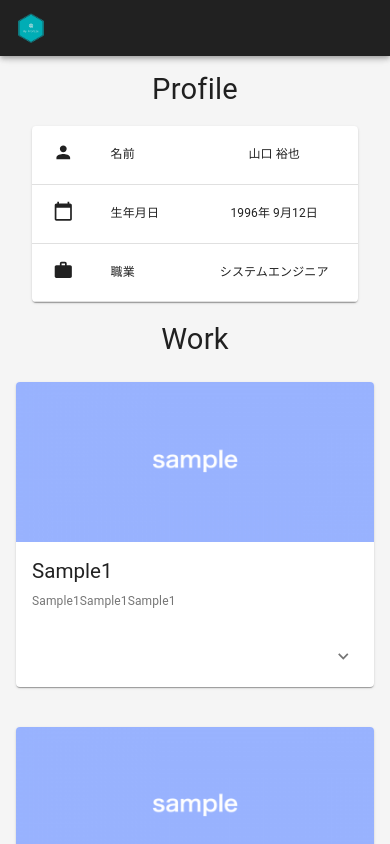
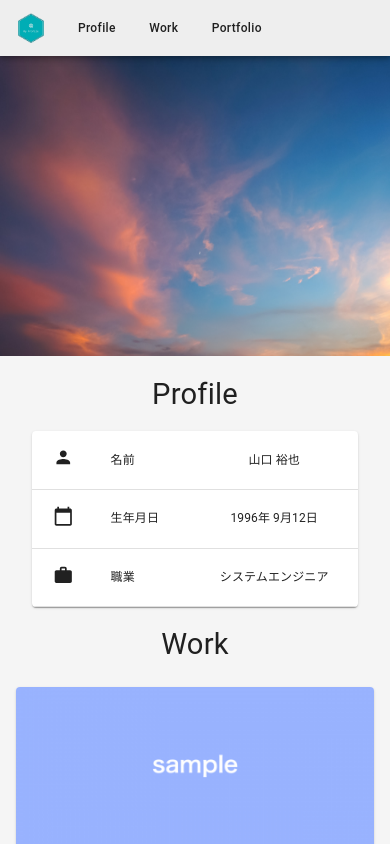
Before and after one commit to takusan64/takusan64.github.io, a React (Create React App) app: page / in a window 390 px wide. Shown: the top 844 px of the page. Built offline with nearby package versions, Linux system fonts and the light colour scheme.

Commit message:
add Nav Bar

```diff
--- a/package.json
+++ b/package.json
@@ -17,6 +17,7 @@
     "react": "^17.0.2",
     "react-dom": "^17.0.2",
     "react-scripts": "4.0.3",
+    "react-scroll": "^1.8.2",
     "typescript": "^4.1.2",
     "web-vitals": "^1.0.1"
   },
@@ -45,5 +46,8 @@
       "last 1 firefox version",
       "last 1 safari version"
     ]
+  },
+  "devDependencies": {
+    "@types/react-scroll": "^1.8.2"
   }
 }
--- a/src/components/ContentCards.tsx
+++ b/src/components/ContentCards.tsx
@@ -25,7 +25,10 @@ const ContentCards: React.FC<ContentProps> = ({content}) => {
             <></>
           ) : (
             <Grid item xs={12}>
-              <Typography variant="h4" align="center">
+              <Typography variant="h4"
+              align="center"
+              id={"#" + content.title}
+            >
                 {content.title}
               </Typography>
             </Grid>
@@ -34,7 +37,7 @@ const ContentCards: React.FC<ContentProps> = ({content}) => {
             if (content.content_card) {
               const cards = content.content_card.map((content_card, i) => {
                 return (
-                  <Grid item xs={12} sm={4} className={classes.gridItem}  key={i}>
+                  <Grid item xs={12} sm={6} md={4} className={classes.gridItem}  key={i}>
                     <ContentCard content_card={content_card} />
                   </Grid>
                 )
--- a/src/components/ContentTable.tsx
+++ b/src/components/ContentTable.tsx
@@ -1,5 +1,5 @@
 import React from 'react';
-import { makeStyles , createStyles} from '@material-ui/styles'
+import { makeStyles, createStyles } from '@material-ui/styles'
 import { Theme } from '@material-ui/core/styles/createMuiTheme'
 import {
   Table,
@@ -17,7 +17,7 @@ import PersonIcon from '@material-ui/icons/Person'
 import WorkIcon from '@material-ui/icons/Work'
 import CalendarTodayIcon from '@material-ui/icons/CalendarToday'
 
-const useStyles = makeStyles((theme: Theme)  =>
+const useStyles = makeStyles((theme: Theme) =>
   createStyles({
     table: {
 
@@ -27,17 +27,17 @@ const useStyles = makeStyles((theme: Theme)  =>
 
 type IconProps = { icon: string }
 
-const Icon:React.FC<IconProps> = ({icon}) =>{
-  return(
+const Icon: React.FC<IconProps> = ({ icon }) => {
+  return (
     <>
       {(() => {
-        switch(icon){
+        switch (icon) {
           case "Person":
-            return (<PersonIcon/>)
+            return (<PersonIcon />)
           case "Work":
-            return(<WorkIcon />)
+            return (<WorkIcon />)
           case "CalendarToday":
-            return(<CalendarTodayIcon />)
+            return (<CalendarTodayIcon />)
           default:
             return <></>
         }
@@ -48,17 +48,22 @@ const Icon:React.FC<IconProps> = ({icon}) =>{
 
 type ContentProps = { content: IContent }
 
-const ContentTable: React.FC<ContentProps> = ({content}) => {
+const ContentTable: React.FC<ContentProps> = ({ content }) => {
   const classes = useStyles();
 
   return (
     <Container maxWidth="sm">
       <Grid container spacing={1} justify="center">
-          {!content.title? (
+        {!content.title ? (
           <></>
         ) : (
           <Grid item xs={12}>
-              <Typography variant="h4" gutterBottom align="center">
+            <Typography
+              variant="h4"
+              gutterBottom
+              align="center"
+              id={"#" + content.title}
+            >
               {content.title}
             </Typography>
           </Grid>
@@ -73,7 +78,7 @@ const ContentTable: React.FC<ContentProps> = ({content}) => {
                       return (
                         <TableRow key={i}>
                           <TableCell align="center">
-                              <Icon icon={content_table.icon}/>
+                            <Icon icon={content_table.icon} />
                           </TableCell>
                           <TableCell component="th" scope="row" align="left">
                             {content_table.title}
--- a/src/components/ContentTypography.tsx
+++ b/src/components/ContentTypography.tsx
@@ -1,10 +1,10 @@
 import React from 'react'
-import { makeStyles , createStyles} from '@material-ui/styles'
+import { makeStyles, createStyles } from '@material-ui/styles'
 import { Theme } from '@material-ui/core/styles/createMuiTheme'
 import { Typography, Grid, Box, Container } from '@material-ui/core'
 import { Content as IContent } from '../utils/interface'
 
-const useStyles = makeStyles((theme: Theme)  =>
+const useStyles = makeStyles((theme: Theme) =>
   createStyles({
     discription: {
       fontSize: 16,
@@ -14,23 +14,27 @@ const useStyles = makeStyles((theme: Theme)  =>
 
 type ContentProps = { content: IContent }
 
-const ContentTypography: React.FC<ContentProps> = ({content}) => {
+const ContentTypography: React.FC<ContentProps> = ({ content }) => {
   const classes = useStyles()
   return (
     <>
       <Container maxWidth="md">
         <Grid container spacing={1} justify="center">
           <Grid item xs={12}>
-                    {!content.title? (
+            {!content.title ? (
               <></>
             ) : (
-                        <Typography variant="h4" gutterBottom align="center">
+              <Typography
+                variant="h4"
+                gutterBottom align="center"
+                id={"#" + content.title}
+              >
                 <Box textAlign="center" m={1}>
                   {content.title}
                 </Box>
               </Typography>
             )}
-                    {!content.discription? (
+            {!content.discription ? (
               <></>
             ) : (
               <Typography variant="body1" gutterBottom className={classes.discription} align="center">
--- a/src/components/Header.tsx
+++ b/src/components/Header.tsx
@@ -1,24 +1,46 @@
 import React from 'react'
-import {AppBar, Toolbar } from '@material-ui/core'
-import { makeStyles , createStyles} from '@material-ui/styles'
+import {
+  AppBar,
+  Toolbar,
+  Button
+} from '@material-ui/core'
+import { makeStyles, createStyles } from '@material-ui/styles'
 import { Theme } from '@material-ui/core/styles/createMuiTheme'
 import { Header as IHeader } from '../utils/interface'
+import { Link } from 'react-scroll';
 
-const useStyles = makeStyles((theme: Theme)  =>
+const useStyles = makeStyles((theme: Theme) =>
   createStyles({
-    logo:{
+    appbar: {
+      [theme.breakpoints.up('sm')]: {
+        display: "none"
+      }
+    },
+    logo: {
       background: theme.palette.primary.main,
-      border:0
+      border: 0,
+      marginRight: theme.spacing(2),
+    },
+    button: {
+      '& > *': {
+        padding: theme.spacing(1),
+      }
     }
   }
   ))
 
 type HeaderProps = { header: IHeader }
 
-const Header: React.FC<HeaderProps> = ({header}) => {
+const Header: React.FC<HeaderProps> = ({ header }) => {
   const classes = useStyles()
+
+  const scrollPage = (id: string) => {
+    window.location.href = `#${id}`
+  }
+
   return (
-      <AppBar position="sticky">
+    <>
+      <AppBar position="sticky" className={classes.appbar}>
         <Toolbar>
           <img
             src={header.logo}
@@ -26,8 +48,35 @@ const Header: React.FC<HeaderProps> = ({header}) => {
             className={classes.logo}
             alt={header.title}
           />
+          {header.contents_name.map((content_name, i) =>
+            <Button
+              onClick={() => scrollPage(content_name)}
+              key={i}
+              color="inherit"
+              className={classes.button}
+            >
+              <Link
+                activeClass="active"
+                to={"#" + content_name}
+                spy={true}
+                smooth={true}
+                offset={-70}
+                duration={800}
+              >
+                {content_name}
+              </Link>
+            </Button>
+          )}
         </Toolbar>
       </AppBar>
+      <img
+        src={header.src}
+        alt="写真"
+        width="100%"
+        height="300"
+      >
+      </img>
+    </>
   )
 }
 export default Header
--- a/src/theme.tsx
+++ b/src/theme.tsx
@@ -4,7 +4,7 @@ import { red, grey } from '@material-ui/core/colors'
 const theme = createMuiTheme({
   palette: {
     primary:{
-      main: grey[900],
+      main: grey[200],
     },
     secondary: {
       main: "#E1A87A"
--- a/src/utils/data.ts
+++ b/src/utils/data.ts
@@ -1,7 +1,9 @@
 const data = {
   header:{
     title: "SiteLogo",
-    logo: `${process.env.PUBLIC_URL}/logo172.png`
+    logo: `${process.env.PUBLIC_URL}/logo172.png`,
+    src: `${process.env.PUBLIC_URL}/images/sky.jpg`,
+    contents_name:["Profile", "Work", "Portfolio"]
   },
   contents:[
     {
--- a/src/utils/interface.ts
+++ b/src/utils/interface.ts
@@ -1,6 +1,8 @@
 export interface Header {
     title: string,
-    logo: string
+    logo: string,
+    src: string,
+    contents_name: string[]
 }
 
 export interface ContentCardDetail {
```
Also changed, not shown: public/images/sky.jpg (added), 1 other file (tests, documents, lock files or other folders). Lines whose indentation alone changed are shown as unchanged.
